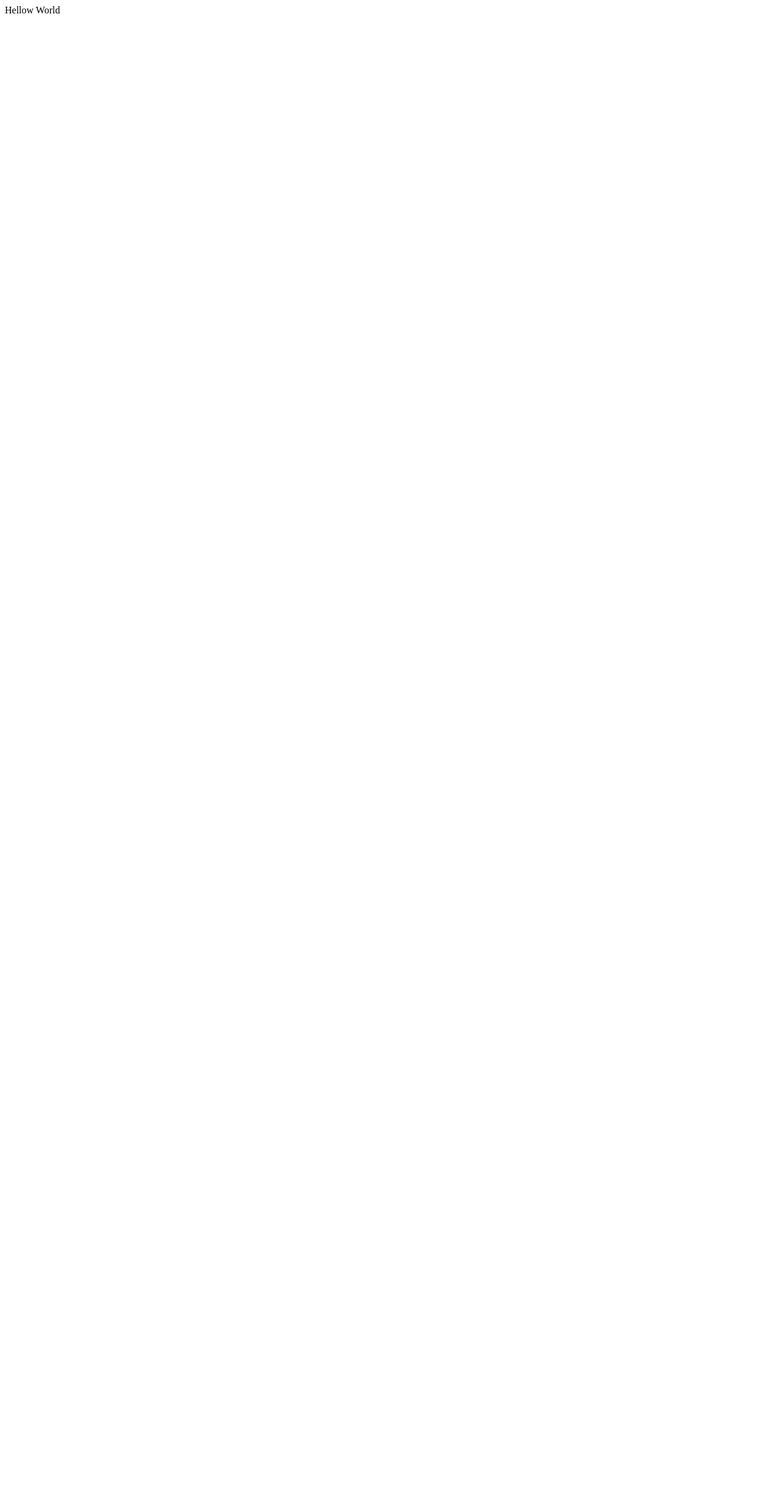
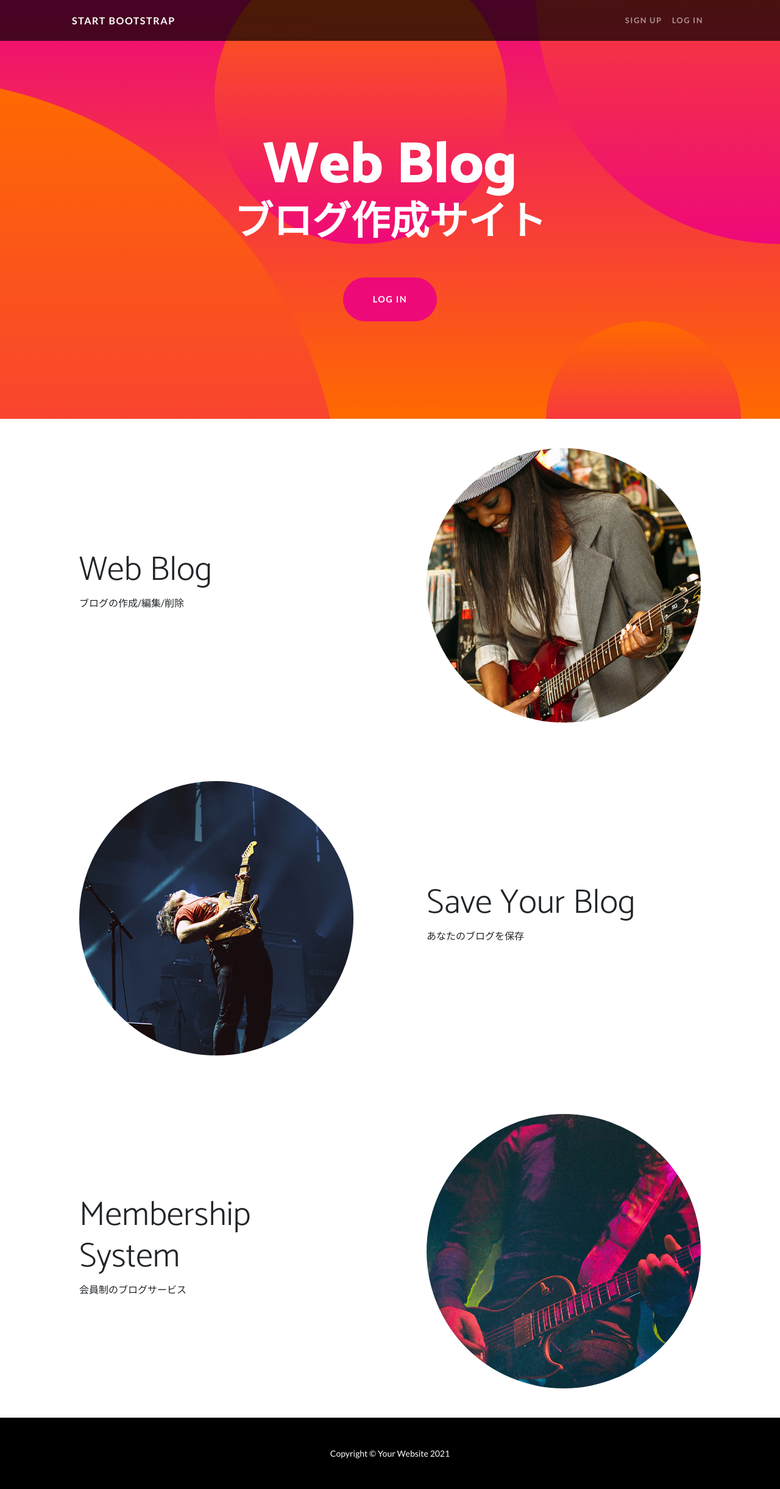
Before and after one commit to Darzi-Rin/GroupD, a Django app: page /ezura/ in a window 1280 px wide. Before the commit the page is almost empty. Shown: the whole page at 61% size. Before the commit the page ends 22 px from the top, so only its background shows below. Run offline with Django 3.2, Linux system fonts and the light colour scheme; some libraries are stand-ins or nearby versions.

Commit message:
トップページ作成

```diff
--- /dev/null
+++ b/ezura/templates/base.html
@@ -0,0 +1,54 @@
+{% load static %}
+
+<!DOCTYPE html>
+<html lang="ja">
+    <head>
+        <meta charset="utf-8" />
+        <meta name="viewport" content="width=device-width, initial-scale=1, shrink-to-fit=no" />
+        <meta name="description" content="" />
+        <meta name="author" content="" />
+
+        <title>{% block title %}{% endblock %}</title>
+
+        <link rel="icon" type="image/x-icon" href="{% static 'assets/favicon.ico' %}" />
+        <!-- Font Awesome icons (free version)-->
+        <script src="https://use.fontawesome.com/releases/v5.15.3/js/all.js" crossorigin="anonymous"></script>
+        <!-- Google fonts-->
+        <link href="https://fonts.googleapis.com/css?family=Catamaran:100,200,300,400,500,600,700,800,900" rel="stylesheet" />
+        <link href="https://fonts.googleapis.com/css?family=Lato:100,100i,300,300i,400,400i,700,700i,900,900i" rel="stylesheet" />
+        <!-- Core theme CSS (includes Bootstrap)-->
+        <link href="{% static 'css/styles.css' %}" rel="stylesheet" />
+        {% block head %}{% endblock %}
+    </head>
+
+    <body id="page-top">
+        <div id="wrapper">
+            <!-- Navigation-->
+            <nav class="navbar navbar-expand-lg navbar-dark navbar-custom fixed-top">
+                <div class="container px-5">
+                    <a class="navbar-brand" href="#page-top">Start Bootstrap</a>
+                    <button class="navbar-toggler" type="button" data-bs-toggle="collapse" data-bs-target="#navbarResponsive" aria-controls="navbarResponsive" aria-expanded="false" aria-label="Toggle navigation"><span class="navbar-toggler-icon"></span></button>
+                    <div class="collapse navbar-collapse" id="navbarResponsive">
+                        <ul class="navbar-nav ms-auto">
+                            <li class="nav-item"><a class="nav-link" href="#!">Sign Up</a></li>
+                            <li class="nav-item"><a class="nav-link" href="#!">Log In</a></li>
+                        </ul>
+                    </div>
+                </div>
+            </nav>
+        </div>
+
+        {% block header %}{% endblock %}
+
+        {% block contents %}{% endblock %}
+
+        <!-- Footer-->
+        <footer class="py-5 bg-black">
+            <div class="container px-5"><p class="m-0 text-center text-white small">Copyright &copy; Your Website 2021</p></div>
+        </footer>
+        <!-- Bootstrap core JS-->
+        <script src="https://cdn.jsdelivr.net/npm/bootstrap@5.1.0/dist/js/bootstrap.bundle.min.js"></script>
+        <!-- Core theme JS-->
+        <script src="{% static 'js/scripts.js' %}"></script>
+    </body>
+</html>
--- a/ezura/templates/index.html
+++ b/ezura/templates/index.html
@@ -1,12 +1,78 @@
-<!DOCTYPE html>
-<html lang="en">
-<head>
-    <meta charset="UTF-8">
-    <meta http-equiv="X-UA-Compatible" content="IE=edge">
-    <meta name="viewport" content="width=device-width, initial-scale=1.0">
-    <title>Document</title>
-</head>
-<body>
-    Hellow World
-</body>
-</html>
+{% extends 'base.html' %}
+
+{% load static %}
+
+{% block title %}ブログサイト{% endblock %}
+
+{% block header %}
+
+<header class="masthead text-center text-white">
+    <div class="masthead-content">
+        <div class="container">
+            <h1 class="masthead-heading mb-0">Web Blog</h1>
+            <h2 class="masthead-subheading mb-0">ブログ作成サイト</h2>
+            <a href="#" class="btn btn-primary btn-xl rounded-pill mt-5">LOG IN</a>
+        </div>
+    </div>
+    <div class="bg-circle-1 bg-circle"></div>
+    <div class="bg-circle-2 bg-circle"></div>
+    <div class="bg-circle-3 bg-circle"></div>
+    <div class="bg-circle-4 bg-circle"></div>
+</header>
+{% endblock %}
+
+{% block contents %}
+<section>
+    <div class="container">
+        <div class="row align-items-center">
+            <div class="col-lg-6 order-lg-2">
+                <div class="p-5">
+                    <img src="{% static 'assets/img/01.jpg' %}" alt="" class="img-fluid rounded-circle">
+                </div>
+            </div>
+            <div class="col-lg-6 order-lg-1">
+                <div class="p-5">
+                    <h2 class="display-4">Web Blog</h2>
+                    <p>ブログの作成/編集/削除</p>
+                </div>
+            </div>
+        </div>
+    </div>
+</section>
+
+<section>
+    <div class="container">
+        <div class="row align-items-center">
+            <div class="col-lg-6">
+                <div class="p-5">
+                    <img src="{% static 'assets/img/02.jpg' %}" alt="" class="img-fluid rounded-circle">
+                </div>
+            </div>
+            <div class="col-lg-6">
+                <div class="p-5">
+                    <h2 class="display-4">Save Your Blog</h2>
+                    <p>あなたのブログを保存</p>
+                </div>
+            </div>
+        </div>
+    </div>
+</section>
+
+<section>
+    <div class="container">
+        <div class="row align-items-center">
+            <div class="col-lg-6 order-lg-2">
+                <div class="p-5">
+                    <img src="{% static 'assets/img/03.jpg' %}" alt="" class="img-fluid rounded-circle">
+                </div>
+            </div>
+            <div class="col-lg-6 order-lg-1">
+                <div class="p-5">
+                    <h2 class="display-4">Membership System</h2>
+                    <p>会員制のブログサービス</p>
+                </div>
+            </div>
+        </div>
+    </div>
+</section>
+{% endblock %}
```
Also changed, not shown: 2 other files.
